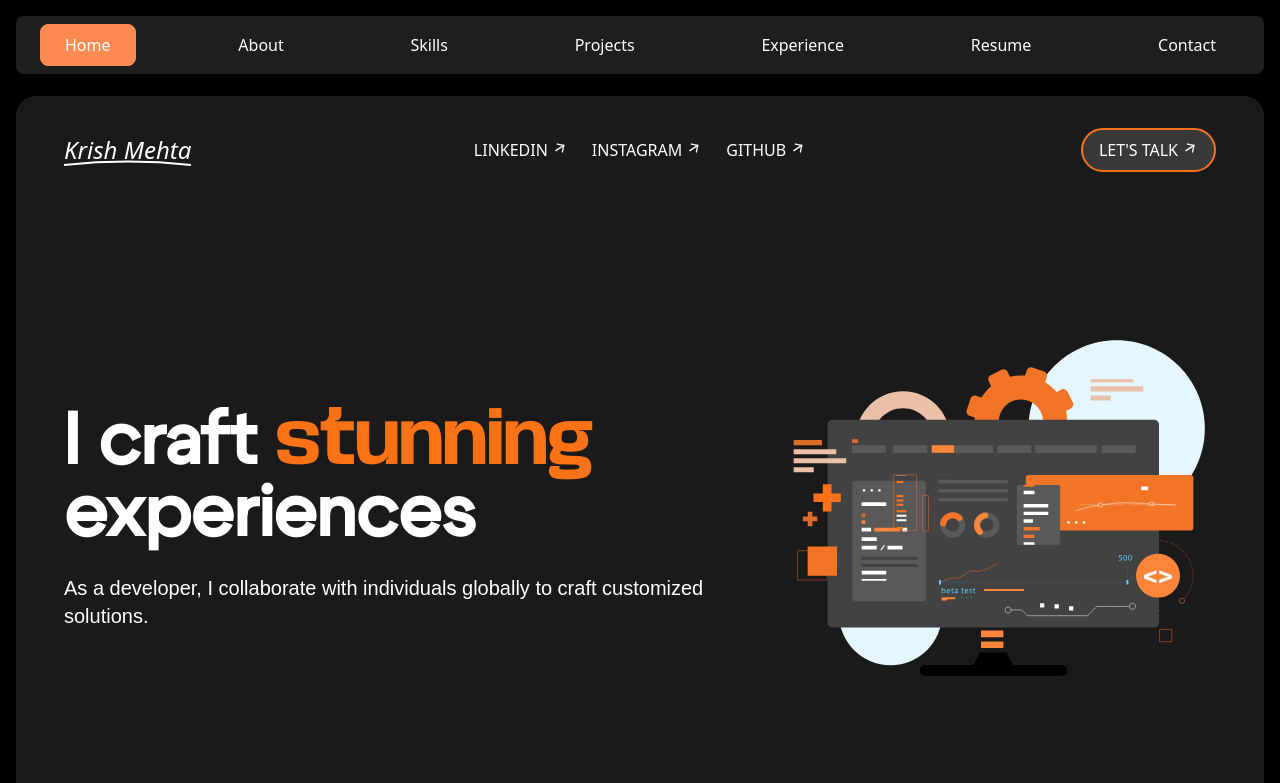
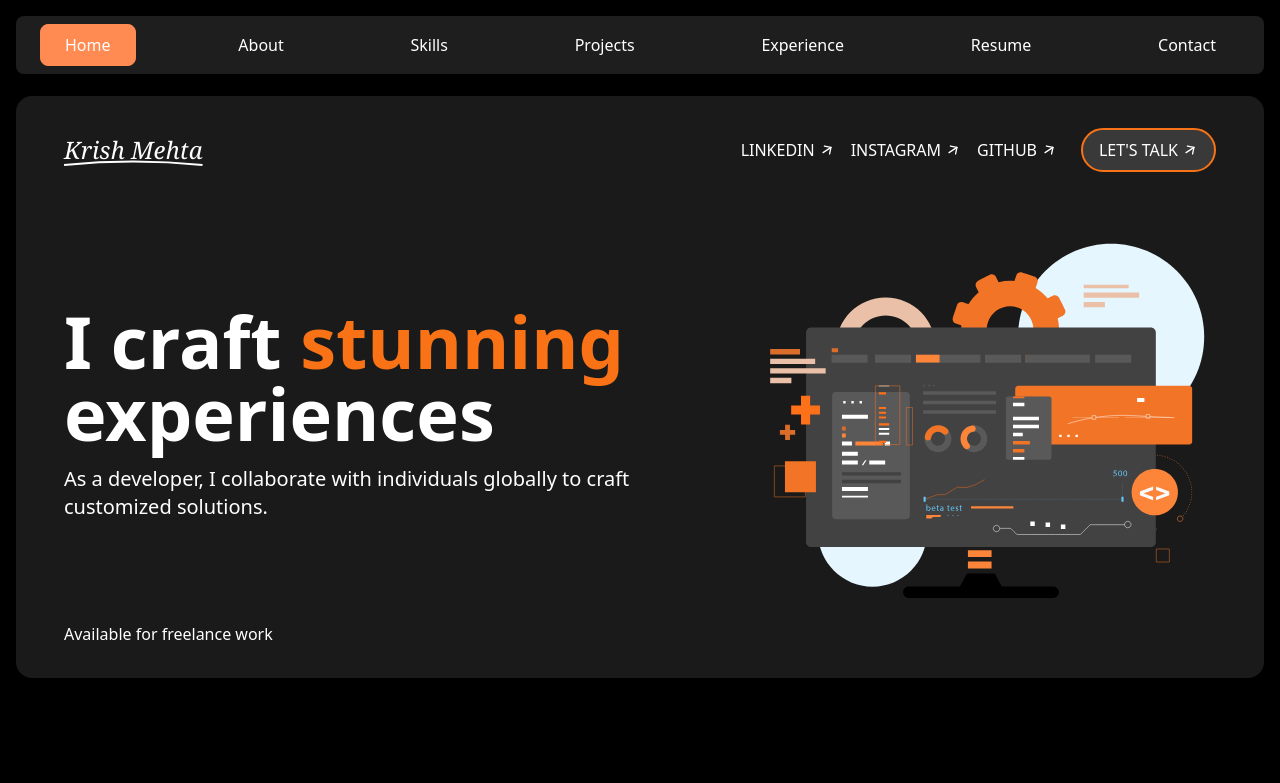
Before and after one commit to krish-1604/Portfolio, a React (Create React App) app: page / in a window 1280 px wide. Shown: the top 783 px of the page. Built offline with nearby package versions, Linux system fonts and the light colour scheme; a web font is replaced by a local one.

Commit message:
responsive

```diff
--- a/src/components/landing.jsx
+++ b/src/components/landing.jsx
@@ -5,40 +5,38 @@ import { ArrowUpRight } from 'lucide-react';
 
 const Landing = () => {
   return (
-    <div className="bg-black p-4 rounded-[20px]">
-      <div id="landing" className="relative bg-[#1a1a1a] text-white px-4 sm:px-6 md:px-12 py-8 rounded-[20px]">
-        <nav className="hidden sm:flex flex-col sm:flex-row justify-between items-center pb-12">
+    <div className="bg-black p-4 rounded-2xl">
+      <div id="landing" className="relative bg-[#1a1a1a] text-white px-4 sm:px-6 md:px-12 py-8 rounded-2xl">
+        <nav className="hidden sm:flex flex-col sm:flex-row justify-between items-center pb-8">
           <div className="relative inline-block">
-            <h1 className="text-2xl font-georgia italic">Krish Mehta</h1>
+            <h1 className="text-2xl font-serif italic">Krish Mehta</h1>
             <div className="absolute bottom-0 left-0 w-full">
               <svg width="100%" height="8" viewBox="0 0 100 8" preserveAspectRatio="none">
                 <path d="M0,7 Q50,0 100,7" stroke="white" strokeWidth="2" fill="none" />
               </svg>
             </div>
           </div>
-          <div className="flex items-center gap-8">
-            <div className="absolute left-1/2 transform -translate-x-1/2 flex gap-6">
-              <a href="https://www.linkedin.com/in/krish-mehta-7a4037252/" className="hover:text-orange-500 transition-colors flex items-center gap-1">LINKEDIN <ArrowUpRight className="w-4 h-4 -mt-1 rotate-12" /></a>
-              <a href="https://www.instagram.com/_krish1604/" className="hover:text-orange-500 transition-colors flex items-center gap-1">INSTAGRAM <ArrowUpRight className="w-4 h-4 -mt-1 rotate-12" /></a>
-              <a href="https://github.com/krish-1604" className="hover:text-orange-500 transition-colors flex items-center gap-1">GITHUB <ArrowUpRight className="w-4 h-4 -mt-1 rotate-12" /></a>
+          <div className="flex items-center gap-6">
+            <div className="flex gap-4">
+              <a href="https://www.linkedin.com/in/krish-mehta-7a4037252/" className="hover:text-orange-500 transition-colors flex items-center gap-1">LINKEDIN <ArrowUpRight className="w-4 h-4 rotate-12" /></a>
+              <a href="https://www.instagram.com/_krish1604/" className="hover:text-orange-500 transition-colors flex items-center gap-1">INSTAGRAM <ArrowUpRight className="w-4 h-4 rotate-12" /></a>
+              <a href="https://github.com/krish-1604" className="hover:text-orange-500 transition-colors flex items-center gap-1">GITHUB <ArrowUpRight className="w-4 h-4 rotate-12" /></a>
             </div>
-            <div className="ml-auto">
-              <button className="border-2 border-orange-500 bg-[#393939] text-white px-4 py-2 rounded-full hover:bg-orange-500 hover:text-white transition-all flex items-center gap-1" onClick={() => { window.location.href = "mailto:krish1604mehta@gmail.com?subject=Interested in Your Work&body=Hi Krish,"; }}>
-                LET'S TALK <ArrowUpRight className="w-4 h-4 -mt-1 rotate-12" />
-              </button>
-            </div>
+            <button className="border-2 border-orange-500 bg-[#393939] text-white px-4 py-2 rounded-full hover:bg-orange-500 transition-all flex items-center gap-1" onClick={() => { window.location.href = "mailto:krish1604mehta@gmail.com?subject=Interested in Your Work&body=Hi Krish,"; }}>
+              LET'S TALK <ArrowUpRight className="w-4 h-4 rotate-12" />
+            </button>
           </div>
         </nav>
-        <main className="flex flex-col lg:flex-row items-center justify-between gap-12 pt-12">
-          <div className="lg:max-w-2xl">
-            <h2 className="text-5xl sm:text-6xl lg:text-7xl font-cygre font-bold pb-6">I craft <span className="text-orange-500 font-baseneuetrial">stunning</span> experiences</h2>
-            <p className="text-xl text-white pb-6 font-nunito">As a developer, I collaborate with individuals globally to craft customized solutions.</p>
+        <main className="flex flex-col lg:flex-row items-center justify-between gap-6 pt-8">
+          <div className="lg:max-w-2xl text-center lg:text-left">
+            <h2 className="text-4xl sm:text-6xl lg:text-7xl font-bold pb-4">I craft <span className="text-orange-500">stunning</span> experiences</h2>
+            <p className="text-lg sm:text-xl pb-4">As a developer, I collaborate with individuals globally to craft customized solutions.</p>
           </div>
-          <div className="relative w-full lg:w-1/2 mb-10 sm:mt-0">
-            <Lottie animationData={landingAnimation} loop={true} className="w-full h-[60vh]" lazyLoad={true} />
+          <div className="w-full lg:w-1/2 flex justify-center">
+            <Lottie animationData={landingAnimation} loop className="w-full max-w-md sm:max-w-lg md:max-w-xl lg:max-w-2xl" lazyLoad />
           </div>
         </main>
-        <p className="absolute bottom-4 left-6 text-white font-nunito text-sm sm:text-base">Available for freelance work</p>
+        <p className="text-center lg:text-left text-white text-sm sm:text-base mt-4">Available for freelance work</p>
       </div>
     </div>
   );
```
